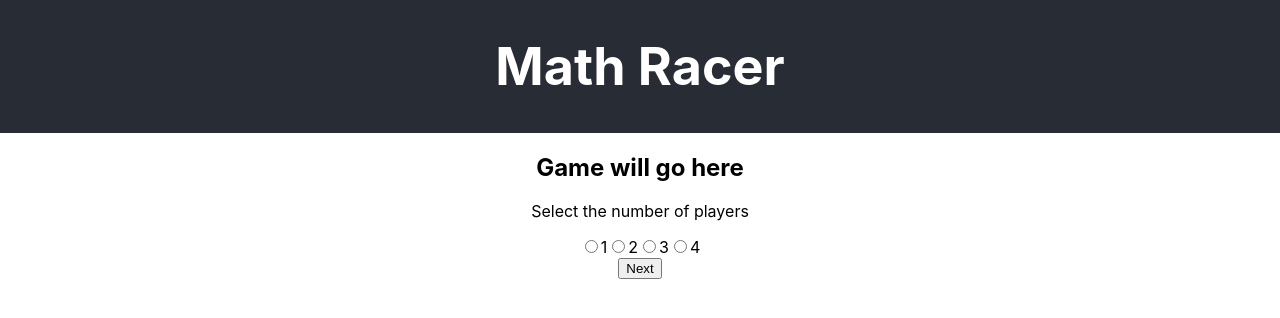
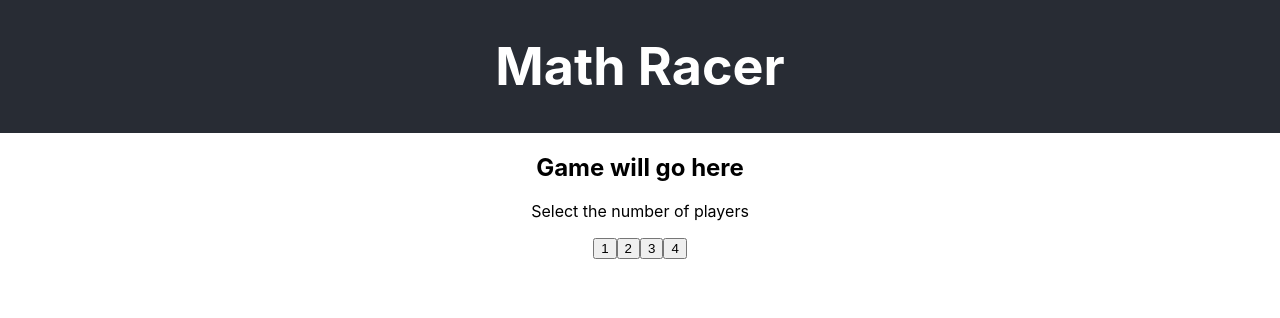
Before and after one commit to mewarren/math-racer, a React (Create React App) app: page / in a window 1280 px wide. Shown: the top 318 px of the page. Built offline with nearby package versions, Linux system fonts and the light colour scheme.

Commit message:
changed radio to buttons in Players

```diff
--- a/src/components/players/Players.js
+++ b/src/components/players/Players.js
@@ -8,34 +8,20 @@ export default class Players extends React.Component {
         this.handleClick = this.handleClick.bind(this);
     }
 
-    handleClick() {
-        this.props.setPlayers(3);
+    handleClick(button) {
+        this.props.setPlayers(button.currentTarget.value);
     }
-
 
     render() {
         return(
             <div>
                 <p>Select the number of players</p>
                 <div className="selectPlayers">
-                    <input type="radio" id="onePlayers" name="selectPlayers" value="one">
-                    </input>
-                    <label for="onePlayers">1</label>
-
-                    <input type="radio" id="twoPlayers" name="selectPlayers" value="two">
-                    </input>
-                    <label for="twoPlayers">2</label>
-
-                    <input type="radio" id="threePlayers" name="selectPlayers" value="three">
-                    </input>
-                    <label for="threePlayers">3</label>
-
-                    <input type="radio" id="fourPlayers" name="selectPlayers" value="four">
-                    </input>
-                    <label for="fourPlayers">4</label>
+                    <button value="1" onClick={this.handleClick}>1</button>
+                    <button value="2" onClick={this.handleClick}>2</button>
+                    <button value="3" onClick={this.handleClick}>3</button>
+                    <button value="4" onClick={this.handleClick}>4</button>
                 </div>
-                <button onClick={this.handleClick}>Next</button>
-
             </div>
         );
     }
```
